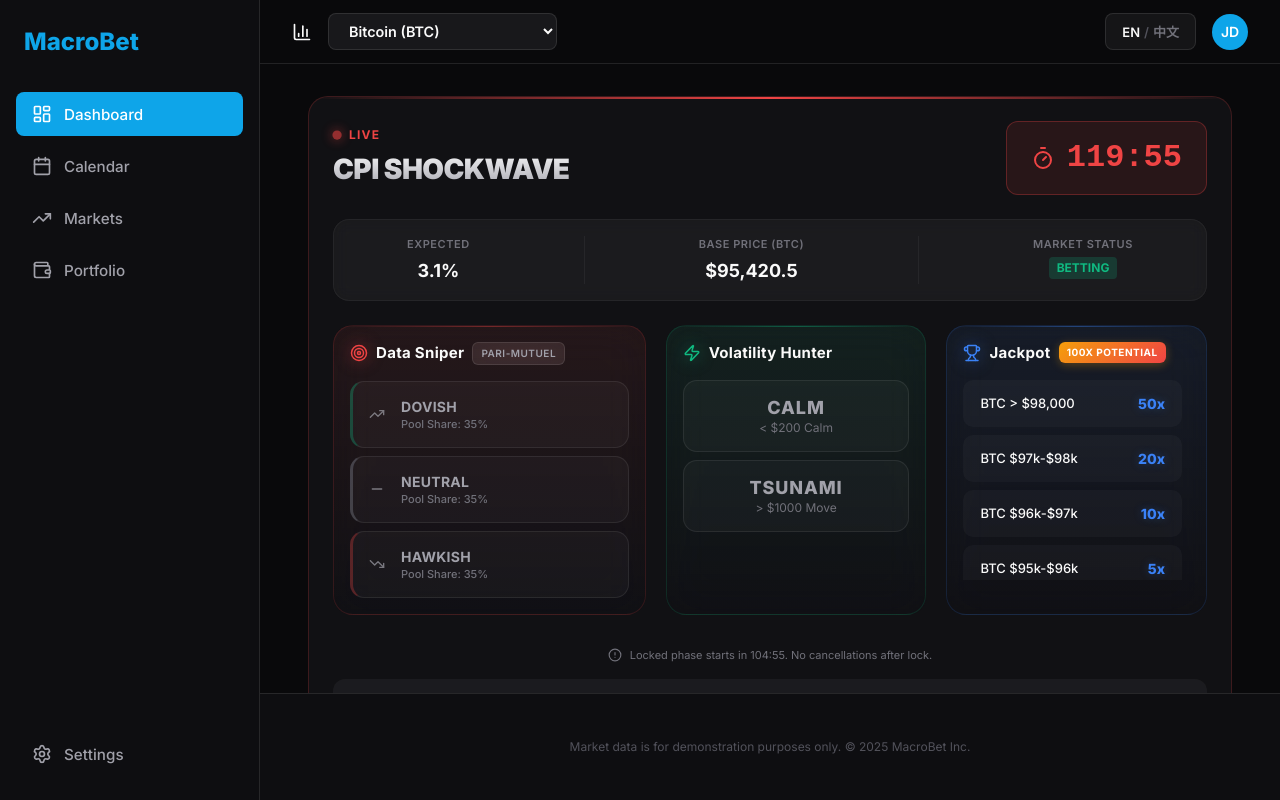
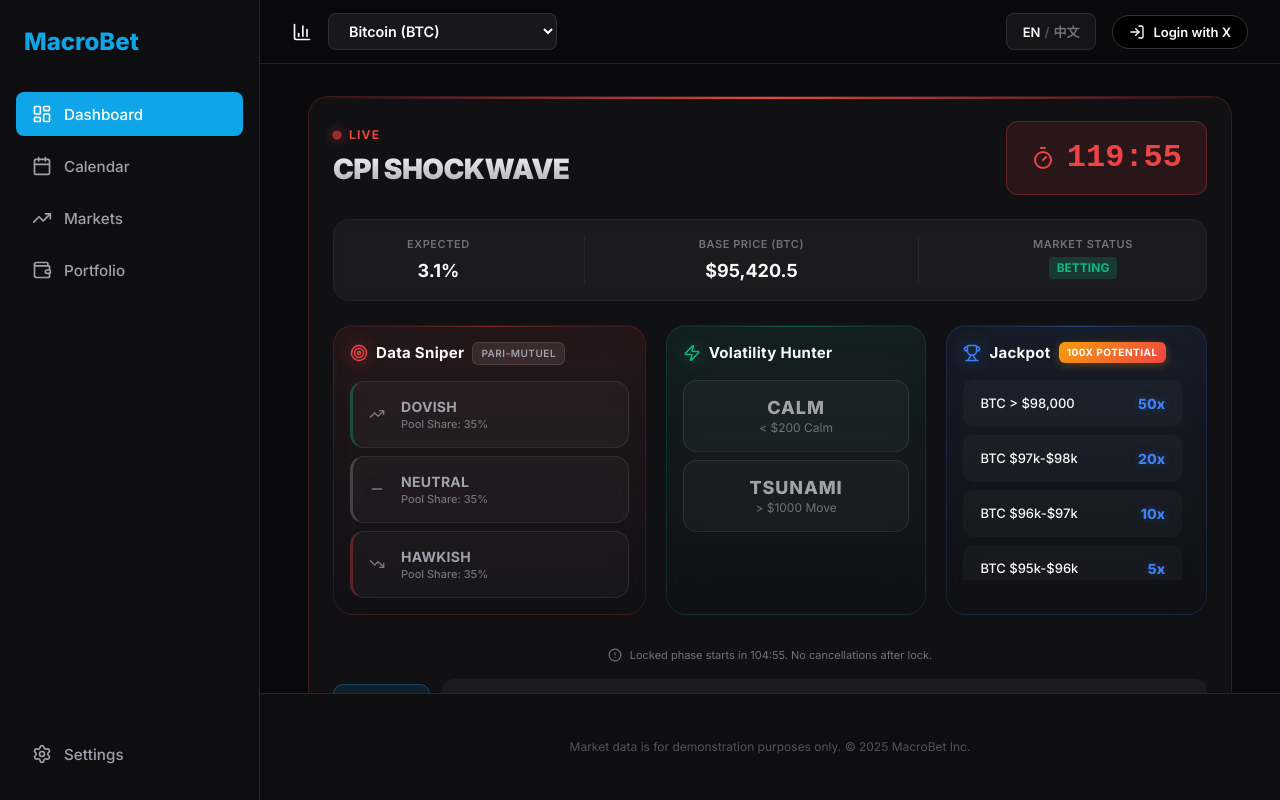
Before and after one commit to lbq110/MacroBet, a React (Vite) app in the folder frontend/: page / in a window 1280 px wide. Built offline with nearby package versions, Linux system fonts and the light colour scheme.

Commit message:
Add X login OAuth and CPI Shockwave share button

```diff
--- a/frontend/src/App.css
+++ b/frontend/src/App.css
@@ -132,6 +132,66 @@
   color: white;
 }
 
+/* X Login Button */
+.login-x-btn {
+  display: flex;
+  align-items: center;
+  gap: var(--space-2);
+  padding: var(--space-2) var(--space-4);
+  background: #000;
+  border: 1px solid #333;
+  border-radius: 20px;
+  color: white;
+  font-weight: 600;
+  font-size: 13px;
+  cursor: pointer;
+  transition: all 0.2s;
+}
+
+.login-x-btn:hover {
+  background: #1a1a1a;
+  border-color: #555;
+}
+
+/* Logged User Profile */
+.user-profile-logged {
+  display: flex;
+  align-items: center;
+  gap: var(--space-3);
+}
+
+.avatar-img {
+  width: 32px;
+  height: 32px;
+  border-radius: 50%;
+  object-fit: cover;
+}
+
+.username {
+  font-size: 13px;
+  font-weight: 500;
+  color: var(--text-secondary);
+}
+
+.logout-btn {
+  display: flex;
+  align-items: center;
+  justify-content: center;
+  padding: var(--space-2);
+  background: transparent;
+  border: 1px solid var(--border-subtle);
+  border-radius: 8px;
+  color: var(--text-tertiary);
+  cursor: pointer;
+  transition: all 0.2s;
+}
+
+.logout-btn:hover {
+  border-color: var(--accent-red);
+  color: var(--accent-red);
+  background: rgba(239, 68, 68, 0.1);
+}
+
 .footer {
   padding: var(--space-8);
   text-align: center;
--- a/frontend/src/App.tsx
+++ b/frontend/src/App.tsx
@@ -1,6 +1,7 @@
 import { useState } from 'react';
 import { MOCK_ASSETS, MOCK_MACRO_DATA, MOCK_BETS, MOCK_SHOCKWAVE_EVENT } from './data/mockData';
 import { useI18n } from './i18n';
+import { useAuth } from './auth/AuthContext';
 
 import { AssetHero } from './components/AssetHero/AssetHero';
 import { MacroImpact } from './components/MacroImpact/MacroImpact';
@@ -15,7 +16,9 @@ import {
   LayoutDashboard,
   Settings,
   TrendingUp,
-  Wallet
+  Wallet,
+  LogIn,
+  LogOut
 } from 'lucide-react';
 import './App.css';
 
@@ -25,6 +28,7 @@ function App() {
   const [view, setView] = useState<ViewType>('detail');
   const [activeAssetId, setActiveAssetId] = useState<string>(MOCK_ASSETS[0].id);
   const { t } = useI18n();
+  const { user, login, logout, isLoading } = useAuth();
 
   const activeAsset = MOCK_ASSETS.find(a => a.id === activeAssetId) || MOCK_ASSETS[0];
 
@@ -84,9 +88,24 @@ function App() {
           </div>
           <div className="header-right">
             <LanguageSwitcher />
-            <div className="user-profile">
-              <div className="avatar">JD</div>
-            </div>
+            {isLoading ? (
+              <div className="user-profile">
+                <div className="avatar loading">...</div>
+              </div>
+            ) : user ? (
+              <div className="user-profile-logged">
+                <img src={user.profileImageUrl} alt={user.name} className="avatar-img" />
+                <span className="username">@{user.username}</span>
+                <button className="logout-btn" onClick={logout} title="Logout">
+                  <LogOut size={16} />
+                </button>
+              </div>
+            ) : (
+              <button className="login-x-btn" onClick={login}>
+                <LogIn size={16} />
+                <span>Login with X</span>
+              </button>
+            )}
           </div>
         </header>
 
--- /dev/null
+++ b/frontend/src/auth/AuthContext.tsx
@@ -0,0 +1,130 @@
+import React, { createContext, useContext, useState, useEffect, useCallback } from 'react';
+import type { ReactNode } from 'react';
+
+interface User {
+    id: string;
+    username: string;
+    name: string;
+    profileImageUrl: string;
+}
+
+interface AuthContextType {
+    user: User | null;
+    isLoading: boolean;
+    login: () => void;
+    logout: () => void;
+}
+
+const AuthContext = createContext<AuthContextType | undefined>(undefined);
+
+// X OAuth 2.0 with PKCE
+const X_CLIENT_ID = 'c1RoN2dKUXRVRkl3QVZXRS1ERTM6MTpjaQ';
+const REDIRECT_URI = typeof window !== 'undefined'
+    ? (window.location.hostname === 'localhost'
+        ? 'http://localhost:5173/auth/twitter/callback'
+        : 'https://macro-bet.vercel.app/auth/twitter/callback')
+    : 'http://localhost:5173/auth/twitter/callback';
+
+// Generate PKCE code verifier and challenge
+function generateCodeVerifier(): string {
+    const array = new Uint8Array(32);
+    crypto.getRandomValues(array);
+    return btoa(String.fromCharCode(...array))
+        .replace(/\+/g, '-')
+        .replace(/\//g, '_')
+        .replace(/=/g, '');
+}
+
+async function generateCodeChallenge(verifier: string): Promise<string> {
+    const encoder = new TextEncoder();
+    const data = encoder.encode(verifier);
+    const digest = await crypto.subtle.digest('SHA-256', data);
+    return btoa(String.fromCharCode(...new Uint8Array(digest)))
+        .replace(/\+/g, '-')
+        .replace(/\//g, '_')
+        .replace(/=/g, '');
+}
+
+export const AuthProvider: React.FC<{ children: ReactNode }> = ({ children }) => {
+    const [user, setUser] = useState<User | null>(null);
+    const [isLoading, setIsLoading] = useState(true);
+
+    // Load user from localStorage on mount
+    useEffect(() => {
+        const savedUser = localStorage.getItem('macrobet_user');
+        if (savedUser) {
+            try {
+                setUser(JSON.parse(savedUser));
+            } catch {
+                localStorage.removeItem('macrobet_user');
+            }
+        }
+        setIsLoading(false);
+    }, []);
+
+    // Handle OAuth callback
+    useEffect(() => {
+        const urlParams = new URLSearchParams(window.location.search);
+        const code = urlParams.get('code');
+        const state = urlParams.get('state');
+        const savedState = sessionStorage.getItem('oauth_state');
+
+        if (code && state && state === savedState) {
+            // For demo purposes, we'll simulate a successful login
+            // In production, you would exchange the code for tokens via backend
+            const demoUser: User = {
+                id: 'demo_user',
+                username: 'macrobet_user',
+                name: 'MacroBet User',
+                profileImageUrl: 'https://abs.twimg.com/sticky/default_profile_images/default_profile_400x400.png'
+            };
+            setUser(demoUser);
+            localStorage.setItem('macrobet_user', JSON.stringify(demoUser));
+            sessionStorage.removeItem('oauth_state');
+            sessionStorage.removeItem('code_verifier');
+
+            // Clean URL
+            window.history.replaceState({}, '', window.location.pathname);
+        }
+    }, []);
+
+    const login = useCallback(async () => {
+        const state = generateCodeVerifier();
+        const codeVerifier = generateCodeVerifier();
+        const codeChallenge = await generateCodeChallenge(codeVerifier);
+
+        sessionStorage.setItem('oauth_state', state);
+        sessionStorage.setItem('code_verifier', codeVerifier);
+
+        const params = new URLSearchParams({
+            response_type: 'code',
+            client_id: X_CLIENT_ID,
+            redirect_uri: REDIRECT_URI,
+            scope: 'tweet.read users.read offline.access',
+            state: state,
+            code_challenge: codeChallenge,
+            code_challenge_method: 'S256',
+        });
+
+        window.location.href = `https://twitter.com/i/oauth2/authorize?${params.toString()}`;
+    }, []);
+
+    const logout = useCallback(() => {
+        setUser(null);
+        localStorage.removeItem('macrobet_user');
+    }, []);
+
+    return (
+        <AuthContext.Provider value={{ user, isLoading, login, logout }}>
+            {children}
+        </AuthContext.Provider>
+    );
+};
+
+export const useAuth = (): AuthContextType => {
+    const context = useContext(AuthContext);
+    if (!context) {
+        throw new Error('useAuth must be used within AuthProvider');
+    }
+    return context;
+};
--- a/frontend/src/components/ShockwavePanel/ShockwavePanel.css
+++ b/frontend/src/components/ShockwavePanel/ShockwavePanel.css
@@ -533,6 +533,36 @@
     margin-top: var(--space-2);
 }
 
+.footer-actions {
+    display: flex;
+    gap: var(--space-3);
+    align-items: center;
+}
+
+.share-x-btn {
+    display: flex;
+    align-items: center;
+    justify-content: center;
+    gap: var(--space-2);
+    padding: var(--space-3) var(--space-4);
+    background: rgba(29, 161, 242, 0.1);
+    border: 1px solid rgba(29, 161, 242, 0.3);
+    border-radius: 10px;
+    color: #1da1f2;
+    font-weight: 600;
+    font-size: 14px;
+    cursor: pointer;
+    transition: all 0.3s;
+    white-space: nowrap;
+}
+
+.share-x-btn:hover {
+    background: rgba(29, 161, 242, 0.2);
+    border-color: rgba(29, 161, 242, 0.5);
+    transform: translateY(-2px);
+    box-shadow: 0 4px 15px rgba(29, 161, 242, 0.25);
+}
+
 .info-tip {
     display: flex;
     align-items: center;
@@ -543,7 +573,7 @@
 }
 
 .bet-btn-shockwave {
-    width: 100%;
+    flex: 1;
     padding: var(--space-4);
     background: var(--bg-surface);
     border: none;
--- a/frontend/src/components/ShockwavePanel/ShockwavePanel.tsx
+++ b/frontend/src/components/ShockwavePanel/ShockwavePanel.tsx
@@ -1,5 +1,5 @@
 import React, { useState, useEffect, useMemo } from 'react';
-import { Target, Zap, Trophy, Timer, AlertCircle, TrendingUp, TrendingDown, Minus } from 'lucide-react';
+import { Target, Zap, Trophy, Timer, AlertCircle, TrendingUp, TrendingDown, Minus, Share2 } from 'lucide-react';
 import type { ShockwaveEvent } from '../../types';
 import { EventStatus, ShockwaveSubMode } from '../../types';
 import { useI18n } from '../../i18n';
@@ -57,6 +57,16 @@ export const ShockwavePanel: React.FC<ShockwavePanelProps> = ({ event }) => {
     const clearSelection = () => {
         setActiveMode(null);
         setSelectedOptions({});
+    };
+
+    const handleShareToX = () => {
+        const prediction = activeMode
+            ? `My prediction: ${activeMode.toUpperCase()}`
+            : 'Check out this CPI Shockwave event!';
+        const text = `🚀 CPI Shockwave on MacroBet\n\n📊 Expected: ${event.expectedValue}\n⏰ Release: ${new Date(event.releaseTime).toLocaleString()}\n\n${prediction}\n\n#MacroBet #CPI #Trading`;
+        const url = 'https://macrobet.io';
+        const twitterUrl = `https://twitter.com/intent/tweet?text=${encodeURIComponent(text)}&url=${encodeURIComponent(url)}`;
+        window.open(twitterUrl, '_blank', 'width=550,height=420');
     };
 
     const isModeDisabled = (mode: string) => {
@@ -204,11 +214,16 @@ export const ShockwavePanel: React.FC<ShockwavePanelProps> = ({ event }) => {
                     <AlertCircle size={14} />
                     <span>{t.shockwave.lockPhase} {formatTime(timeLeft - 900 < 0 ? 0 : timeLeft - 900)}. {t.shockwave.noCancel}</span>
                 </div>
+                <div className="footer-actions">
                     {activeMode && (
                         <button className="clear-selection-btn" onClick={clearSelection}>
                             {t.shockwave.clearSelection}
                         </button>
                     )}
+                    <button className="share-x-btn" onClick={handleShareToX} title="Share to X">
+                        <Share2 size={16} />
+                        <span>{t.shockwave.share}</span>
+                    </button>
                     <button
                         className={`bet-btn-shockwave ${Object.keys(selectedOptions).length > 0 ? 'ready' : ''}`}
                         disabled={isLocked || Object.keys(selectedOptions).length === 0}
@@ -217,5 +232,6 @@ export const ShockwavePanel: React.FC<ShockwavePanelProps> = ({ event }) => {
                     </button>
                 </div>
             </div>
+        </div>
     );
 };
--- a/frontend/src/i18n/en.ts
+++ b/frontend/src/i18n/en.ts
@@ -53,6 +53,7 @@ export const en = {
         confirmBets: 'CONFIRM SHOCKWAVE BETS',
         bettingLocked: 'BETTING LOCKED',
         clearSelection: 'Clear Selection',
+        share: 'Share',
     },
 
     // Macro Impact
--- a/frontend/src/i18n/zh.ts
+++ b/frontend/src/i18n/zh.ts
@@ -53,6 +53,7 @@ export const zh = {
         confirmBets: '确认冲击波下注',
         bettingLocked: '下注已锁定',
         clearSelection: '清除选择',
+        share: '分享',
     },
 
     // Macro Impact
--- a/frontend/src/main.tsx
+++ b/frontend/src/main.tsx
@@ -1,13 +1,16 @@
 import { StrictMode } from 'react'
 import { createRoot } from 'react-dom/client'
 import { I18nProvider } from './i18n'
+import { AuthProvider } from './auth/AuthContext'
 import './index.css'
 import App from './App.tsx'
 
 createRoot(document.getElementById('root')!).render(
   <StrictMode>
-    <I18nProvider>
-      <App />
-    </I18nProvider>
+    <AuthProvider>
+      <I18nProvider>
+        <App />
+      </I18nProvider>
+    </AuthProvider>
   </StrictMode>,
 )
```
Lines whose indentation alone changed are shown as unchanged.
